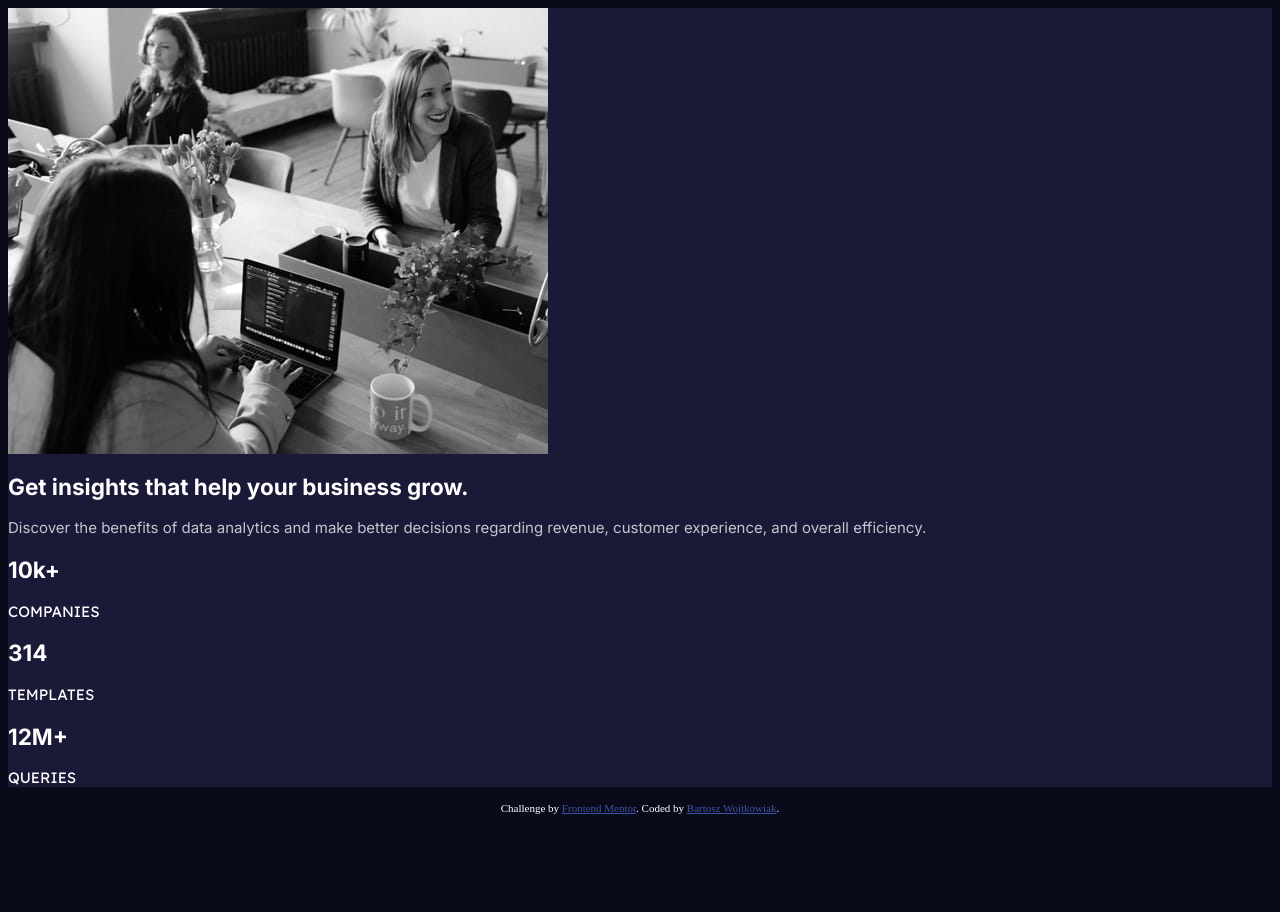
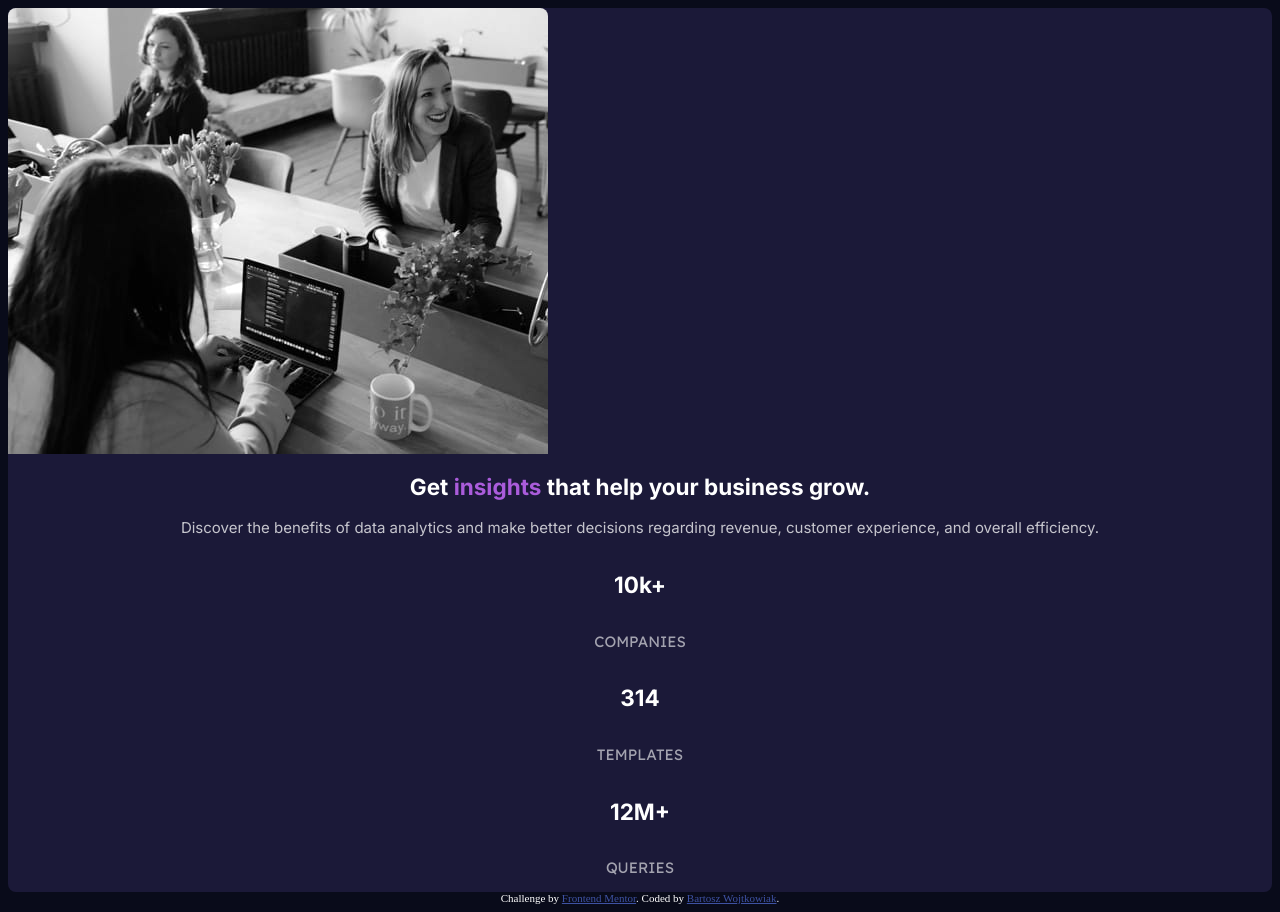
Before and after one commit to kejlor/stats-preview-card-component, a plain HTML site: page index.html in a window 1280 px wide. Before the commit the page ends 822 px from the top, so only its background shows below. Drawn offline with Linux system fonts and the light colour scheme.

Commit message:
added css entries

```diff
--- a/css/main.css
+++ b/css/main.css
@@ -23,6 +23,12 @@
   box-sizing: border-box;
 }
 
+img {
+  display: block;
+  max-width: 100%;
+  border-radius: 0.5rem 0.5rem 0 0;
+}
+
 body {
   font-size: 15px;
   background: var(--clr-primary-900);
@@ -31,6 +37,8 @@ body {
 .card {
   background: var(--clr-primary-400);
   font-family: var(--ff-primary);
+  text-align: center;
+  border-radius: 0.5rem 0.5rem 0.5rem 0.5rem;
 }
 
 .card h1,
@@ -44,7 +52,7 @@ h2 {
 
 .split p {
   font-family: var(--ff-accent);
-  color: var(--clr-neutral-100);
+  color: var(--clr-neutral-200);
 }
 
 .attribution {
@@ -54,6 +62,16 @@ h2 {
 }
 .attribution a {
   color: hsl(228, 45%, 44%);
+}
+
+.violet {
+  background: none;
+  color: var(--clr-primary-100);
+}
+
+.split {
+  display: flex;
+  flex-direction: column;
 }
 
 @media (max-width: 376px) {
--- a/index.html
+++ b/index.html
@@ -33,7 +33,9 @@
           alt="people sitting in workplace, working and smiling for desktop devices"
         />
       </div>
-      <h1>Get insights that help your business grow.</h1>
+      <h1>
+        Get <mark class="violet">insights</mark> that help your business grow.
+      </h1>
       <p>
         Discover the benefits of data analytics and make better decisions
         regarding revenue, customer experience, and overall efficiency.
```
